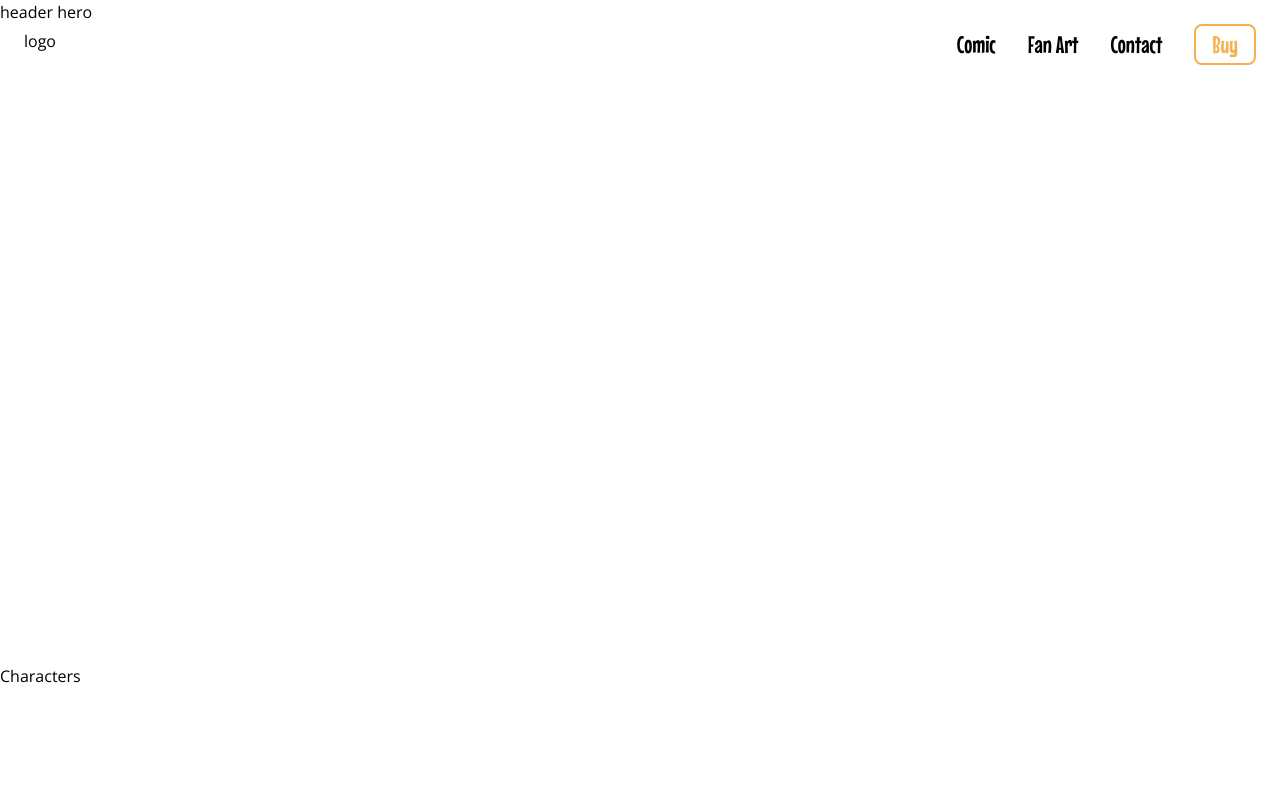
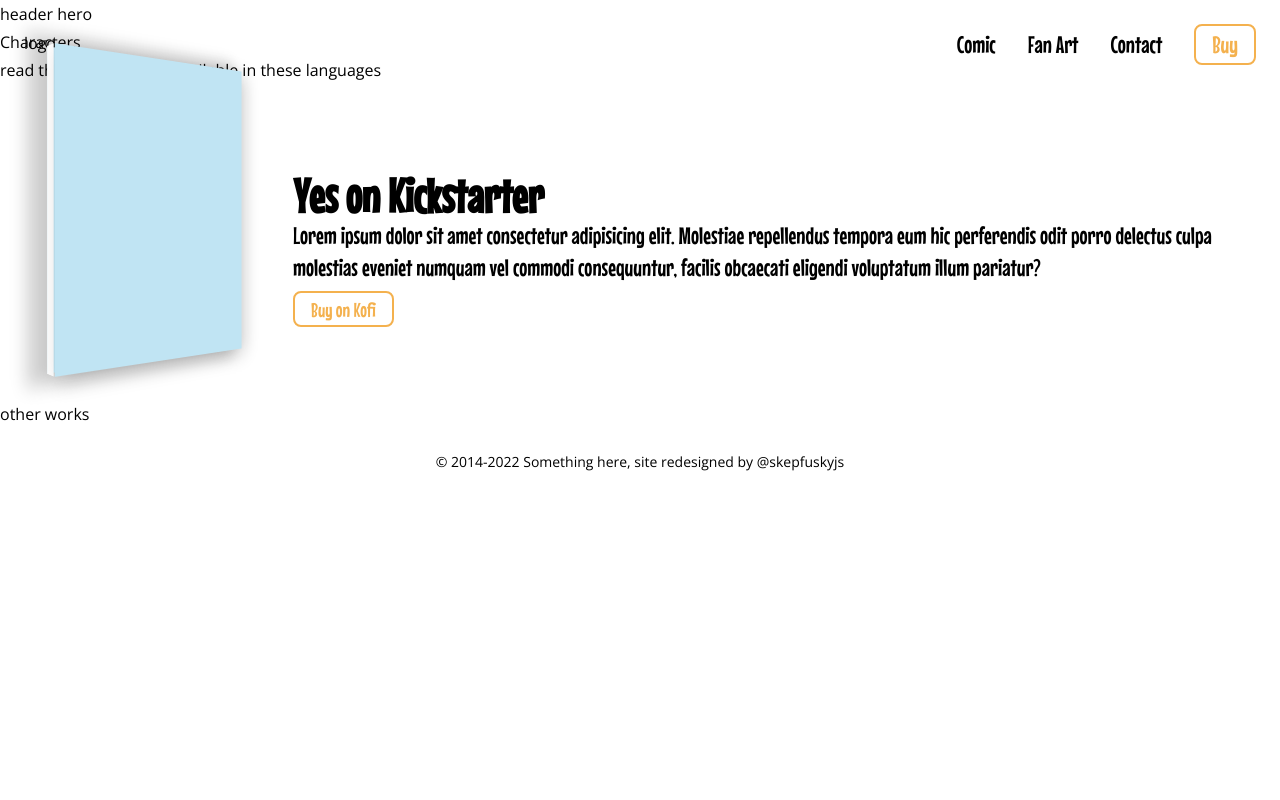
Before and after one commit to skepfusky/art-and-biro-comic-remastered, a Next.js app: page / in a window 1280 px wide. Shown: the top 800 px of the page. Built offline with nearby package versions, Linux system fonts and the light colour scheme.

Commit message:
Almost finished book anim

```diff
--- a/src/components/home/Kickstarter.module.scss
+++ b/src/components/home/Kickstarter.module.scss
@@ -1,89 +1,58 @@
 .book-container {
-  display: flex;
-  align-items: center;
-  justify-content: center;
-  perspective: 1000px;
+  @apply grid place-items-center;
+  perspective: 700px;
+  transform: translateY(-2rem);
+}
+
+.book {
+  --anim-rotation-init: 35deg;
+  --book-shadow-c: rgb(13 13 13 / 0.2);
+  @apply relative select-none;
+  width: var(--book-width);
+  height: var(--book-height);
+  transform-style: preserve-3d;
+  transform: rotateY(var(--anim-rotation-init));
+  transition: 1s ease;
+  animation: 900ms ease 0s initAnimation;
+
+  &:hover {
+    transform: rotateY(-24deg);
+  }
+
+  > :first-child {
+    @apply absolute top-0 left-0;
+    width: var(--book-width);
+    height: var(--book-height);
+    transform: translateZ(7.5px);
+    background-color: var(--book-cover-bg);
+    box-shadow: 5px 5px 20px var(--book-shadow-c);
+  }
+
+  &::before {
+    content: " ";
+    @apply absolute left-0 top-0 bottom-0;
+    width: 13px;
+    height: var(--book-height);
+    transform: translateX(-7.1px) rotateY(90deg);
+    background: #fff;
+  }
+
+  &::after {
+    content: "";
+    @apply absolute top-0 left-0;
+    width: var(--book-width);
+    height: var(--book-height);
+    transform: translateZ(-7.5px);
+    background-color: var(--book-cover-bg);
+    box-shadow: -10px 0 16px 10px var(--book-shadow-c);
+  }
 }
 
 @keyframes initAnimation {
   0% {
-    transform: rotateY(0deg);
+    transform: rotateY(10deg) rotateX(45deg) translateX(-10rem);
   }
   100% {
-    transform: rotateY(-44deg);
+    transform: rotateY(var(--anim-rotation-init));
   }
 }
-
-.book {
-  width: 225px;
-  height: 300px;
-  position: relative;
-  transform-style: preserve-3d;
-  transform: rotateY(-44deg);
-  transition: 1s ease;
-  animation: 1s ease 0s 1 initAnimation;
-}
-
-.book:hover {
-  transform: rotateY(0deg);
-}
-
-.book > :first-child {
-  position: absolute;
-  top: 0;
-  left: 0;
-  background-color: red;
-  width: 225px;
-  height: 300px;
-  transform: translateZ(7.5px);
-  background-color: #01060f;
-  border-radius: 0 0px 0px 0;
-  box-shadow: 5px 5px 20px #666;
-}
-
-.book::before {
-  position: absolute;
-  content: ' ';
-  background-color: blue;
-  left: 0;
-  top: 4px;
-  width: 13px;
-  height: 292px;
-  transform: translateX(213.5px) rotateY(90deg);
-  background: linear-gradient(90deg,
-    #fff 0%,
-    #f9f9f9 5%,
-    #fff 10%,
-    #f9f9f9 15%,
-    #fff 20%,
-    #f9f9f9 25%,
-    #fff 30%,
-    #f9f9f9 35%,
-    #fff 40%,
-    #f9f9f9 45%,
-    #fff 50%,
-    #f9f9f9 55%,
-    #fff 60%,
-    #f9f9f9 65%,
-    #fff 70%,
-    #f9f9f9 75%,
-    #fff 80%,
-    #f9f9f9 85%,
-    #fff 90%,
-    #f9f9f9 95%,
-    #fff 100%
-    );
-}
-
-.book::after {
-  position: absolute;
-  top: 0;
-  left: 0;
-  content: ' ';
-  width: 225px;
-  height: 300px;
-  transform: translateZ(-7.5px);
-  background-color: #01060f;
-  border-radius: 0 0px 0px 0;
-  box-shadow: -10px 0 50px 10px #666;
-}
--- a/src/components/home/kickstarter.tsx
+++ b/src/components/home/kickstarter.tsx
@@ -1,9 +1,10 @@
+import Link from "next/link"
 import styles from "./Kickstarter.module.scss"
 
 export default function Kickstarter() {
   return (
     <section>
-      <div className="flex">
+      <div className="flex max-w-screen-xl mx-auto py-2 px-10 gap-7 items-center">
         <div className={styles["book-container"]}>
           {/* book-container */}
           <div className={styles.book}>
@@ -11,8 +12,19 @@
             <div />
           </div>
         </div>
-        <article>
-          <h2>Yes on Kickstarter</h2>
+        <article className="select-none flex flex-col font-mouse-memoirs">
+          <h1 className="text-5xl">Yes on Kickstarter</h1>
+          <p className="text-2xl">
+            Lorem ipsum dolor sit amet consectetur adipisicing elit. Molestiae
+            repellendus tempora eum hic perferendis odit porro delectus culpa
+            molestias eveniet numquam vel commodi consequuntur, facilis
+            obcaecati eligendi voluptatum illum pariatur?
+          </p>
+          <div className="translate-y-3">
+            <Link href="#">
+              <a className="button-link text-xl">Buy on Kofi</a>
+            </Link>
+          </div>
         </article>
       </div>
     </section>
--- a/src/styles/globals.scss
+++ b/src/styles/globals.scss
@@ -6,9 +6,23 @@
 
 /*******/
 
+:root {
+  --book-cover-bg: #c0e4f3;
+  --book-height: 300px;
+  --book-width: 225px;
+}
+
 @layer base {
   html {
-    @apply font-open-sans;
+    @apply font-open-sans leading-7;
+  }
+
+  $headings: [ 1 "4xl", 2 "3xl", 3 "2xl", 4 "xl", 5 "lg" ];
+
+  @each $index, $size in $headings {
+    h#{$index} {
+      @apply font-bold font-mouse-memoirs text-#{$size};
+    }
   }
 }
 
@@ -23,6 +37,10 @@
   @apply transition-colors duration-300;
 }
 
+.button-link {
+  @apply border-2 py-[0.3rem] px-[1rem] rounded-lg transition-colors duration-300 hover:text-white border-orange-400 hover:bg-orange-400 text-orange-400;
+}
+
 section {
-  @apply mb-[50%];
+  // @apply mb-[50%];
 }
--- a/tailwind.config.js
+++ b/tailwind.config.js
@@ -5,10 +5,12 @@
     "./src/pages/**/*.{js,ts,jsx,tsx}",
     "./src/components/**/*.{js,ts,jsx,tsx}"
   ],
+  experimental: {
+    optimizeUniversalDefaults: true,
+  },
   theme: {
     fontFamily: {
       "open-sans": ["Open Sans", ...defaultTheme.fontFamily.sans],
-      mono: ["Ubuntu Mono", ...defaultTheme.fontFamily.mono],
       "mouse-memoirs": ["Mouse Memoirs", ...defaultTheme.fontFamily.sans]
     },
     extend: {
```
